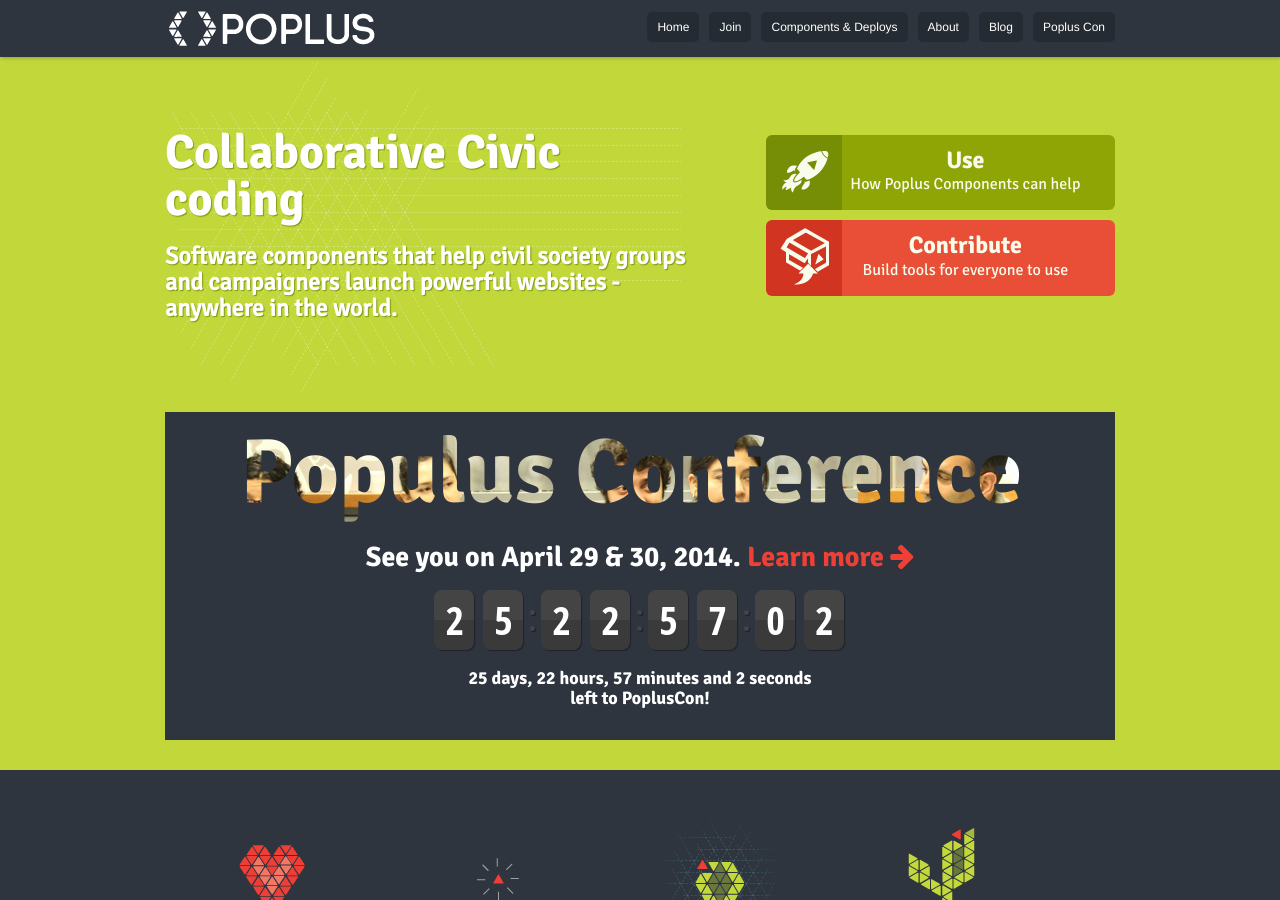
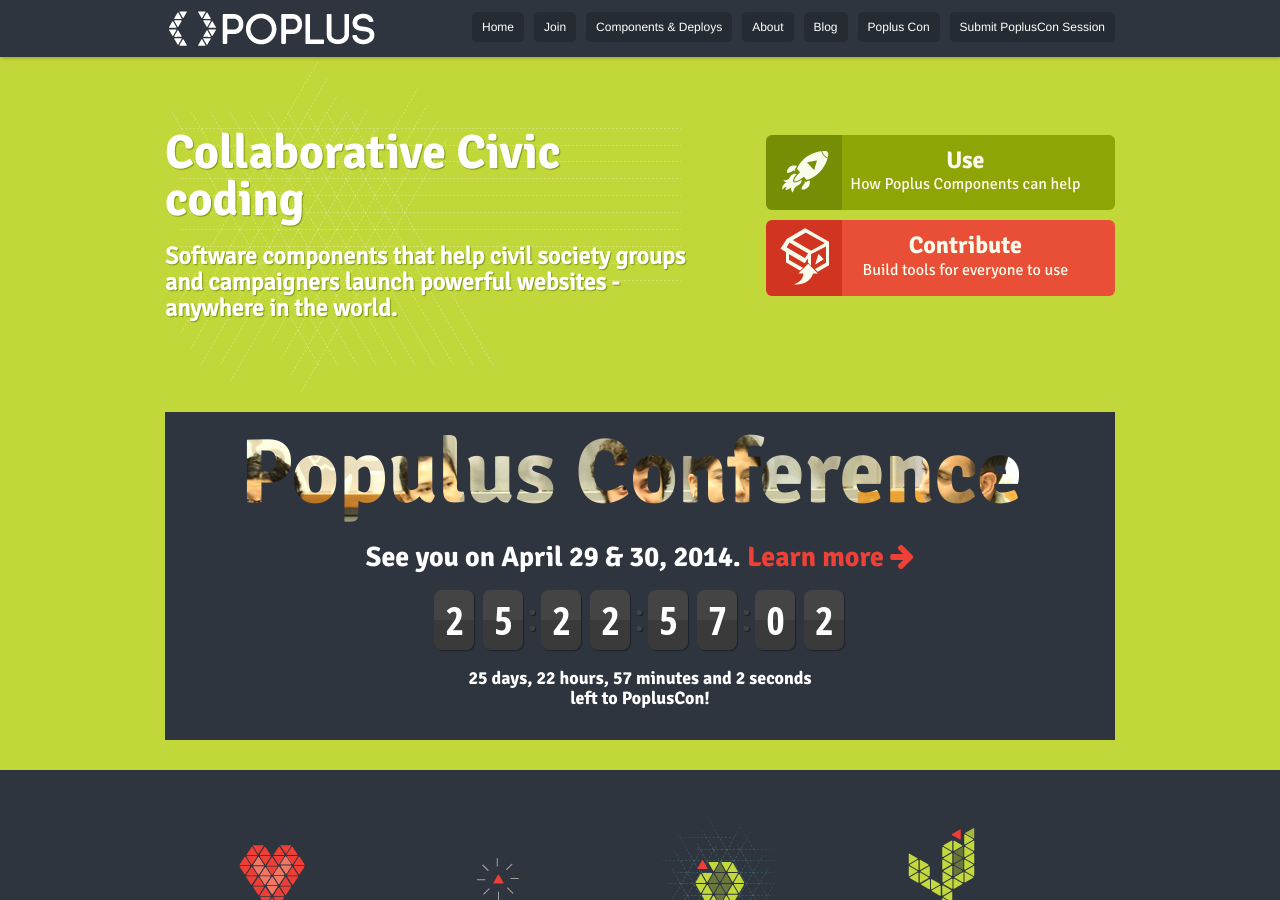
Before and after one commit to poplus/home-poplus, a Jekyll site: the page built from index.html, in a window 1280 px wide and 900 px high. Built offline with Jekyll 4.4.1, drawn with Linux system fonts in a browser that asks for light colours; nearby versions of some CDN libraries; library files that are not in the unit come from our copies; Markdown is read by kramdown in place of the engine named in the settings.

Commit message:
Added link to PoplusCon Session proposal

```diff
--- a/_layouts/default.html
+++ b/_layouts/default.html
@@ -40,6 +40,7 @@
                     <a href="/about.html"><li>About</li></a>
                     <a href="/blog.html"><li>Blog</li></a>
                     <a href="/poplus_event.html"><li>Poplus Con</li></a>
+                    <a href="/popluscon_session_faq.html"><li>Submit PoplusCon Session</li></a>
                     <!-- <a href="../workspace.html"><li>Workspace</li></a> -->
                   </ul>
                 </div>
```
